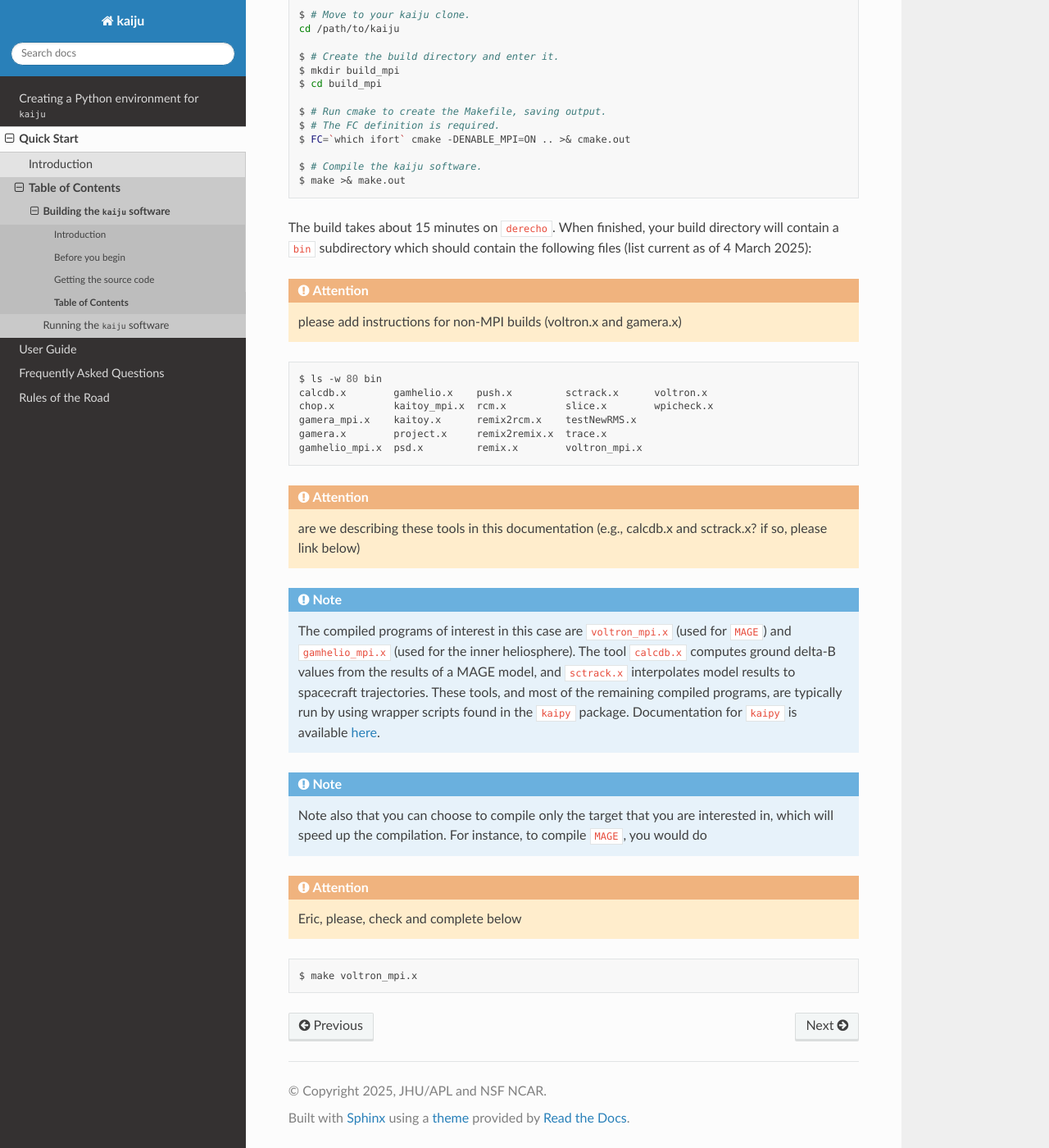
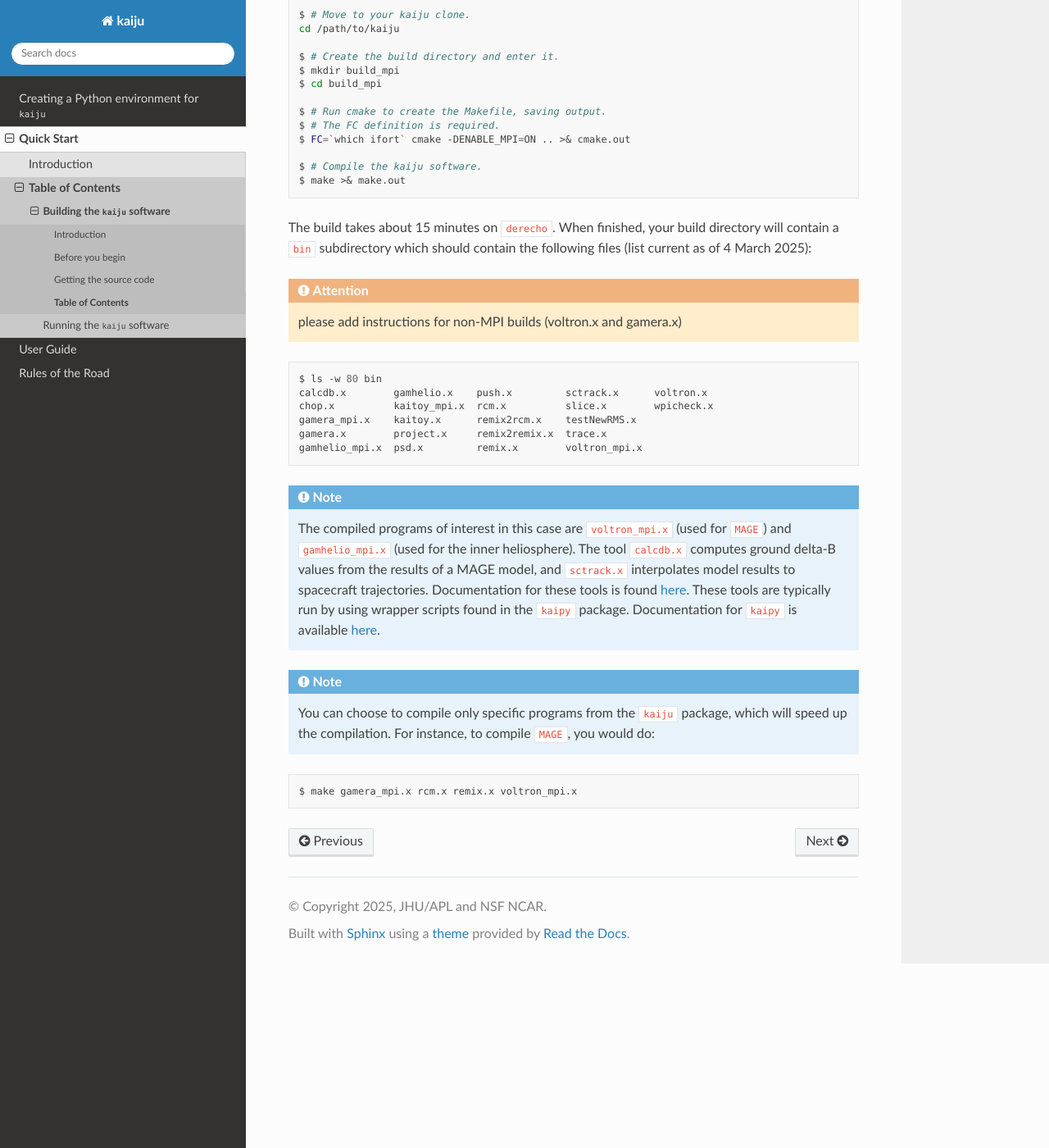
Before and after one commit to rgorby/MAGE, a Sphinx documentation site: the page built from docs/source/quickStart/building/buildDerecho.rst, in a window 1280 px wide and 1400 px high, scrolled down 1310 px. Shown: the whole window at 82% size. Built offline with Sphinx 7.4.7 and the Read the Docs theme 3.1.0, drawn with Linux system fonts in a browser that asks for light colours.

Commit message:
Touched up feedback from Slava.

```diff
--- a/docs/source/quickStart/building/buildDerecho.rst
+++ b/docs/source/quickStart/building/buildDerecho.rst
@@ -94,28 +94,20 @@ following files (list current as of 4 March 2025):
     gamera.x        project.x     remix2remix.x  trace.x
     gamhelio_mpi.x  psd.x         remix.x        voltron_mpi.x
 
-
-.. attention::
-               are we describing these tools in this documentation
-               (e.g., calcdb.x and sctrack.x? if so, please link below)
-
 .. note:: The compiled programs of interest in this case are ``voltron_mpi.x``
     (used for ``MAGE``) and ``gamhelio_mpi.x``
     (used for the inner heliosphere). The tool ``calcdb.x`` computes ground
     delta-B values from the results of a MAGE model, and ``sctrack.x``
-    interpolates model results to spacecraft trajectories. These tools, and
-    most of the remaining compiled programs, are typically run by using
-    wrapper scripts found in the ``kaipy`` package. Documentation for
-    ``kaipy`` is available
+    interpolates model results to spacecraft trajectories. Documentation for
+    these tools is found :doc:`here </userGuide/kaijuTools/index>`. These
+    tools are typically run by using wrapper scripts found in the ``kaipy``
+    package. Documentation for ``kaipy`` is available
     `here <https://kaipy-docs.readthedocs.io/en/latest/index.html>`_.
 
-.. note:: Note also that you can choose to compile only the target
-          that you are interested in, which will speed up the
-          compilation. For instance, to compile ``MAGE``, you would do
-
-.. attention::
-   Eric, please, check and complete below
+.. note:: You can choose to compile only specific programs from the ``kaiju``
+    package, which will speed up the compilation. For instance, to compile
+    ``MAGE``, you would do:
 
 .. code-block::
 
-   $ make voltron_mpi.x
+   $ make gamera_mpi.x rcm.x remix.x voltron_mpi.x
--- a/docs/source/quickStart/running/index.rst
+++ b/docs/source/quickStart/running/index.rst
@@ -20,11 +20,9 @@ environment with all prerequisites, is available on
 
 .. important:: The ``kaipy`` package requires the NASA CDF library, which
     should be available when you create your Python environment for ``kaipy``.
-    Instructions for installing the CDF library can be found
+    This requirement will be removed in a future release of the ``kaiju``
+    software. Instructions for installing the CDF library can be found
     :doc:`here <buildCDF>`.
-
-.. attention:: Make sure this is removed after we transition to a
-               later version of python.
 
 .. important::
 
```
Also changed, not shown: docs/source/index.rst (+1 -14 lines), docs/source/quickStart/building/buildPleiades.rst (+14 -6 lines), docs/source/quickStart/running/geoQuickStart.rst (+9 -7 lines).
